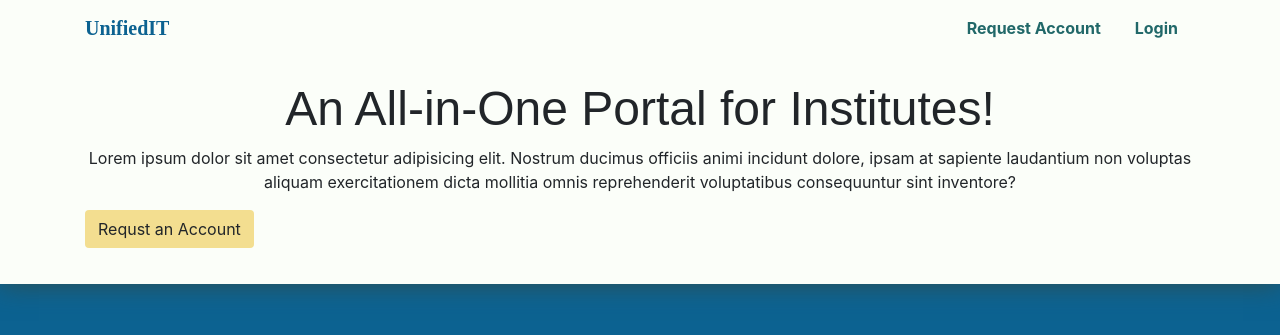
After one commit to alegend4u/UnifiedIT, a Django app: template UnifiedIT/templates/get_account.html in a window 1280 px wide. The commit adds this page. Shown: the top 335 px of the page. Run offline with Django 3.2, Linux system fonts and the light colour scheme; the template is opened without the code that fills it, so the values that code supplies are empty; some libraries are stand-ins or nearby versions; some web fonts are replaced.

Commit message:
[Update] Using Django Forms

```diff
--- a/UnifiedIT/UnifiedIT/settings.py
+++ b/UnifiedIT/UnifiedIT/settings.py
@@ -111,7 +111,7 @@ AUTH_PASSWORD_VALIDATORS = [
 
 LANGUAGE_CODE = 'en-us'
 
-TIME_ZONE = 'UTC+0530'
+TIME_ZONE = 'Asia/Kolkata'
 
 USE_I18N = True
 
--- a/UnifiedIT/UnifiedIT/urls.py
+++ b/UnifiedIT/UnifiedIT/urls.py
@@ -20,7 +20,7 @@ from Auth import views
 
 urlpatterns = [
     url(r'^$', views.index, name="index"),
-    url(r'^getAccount', views.getAccount, name="getAccount"),
-    url(r'^login', views.login, name='login'),
+    url(r'^get_account/', views.get_account, name="get_account"),
+    url(r'^login/', views.user_login, name='user_login'),
     path('admin/', admin.site.urls),
 ]
--- a/UnifiedIT/auth/urls.py
+++ b/UnifiedIT/auth/urls.py
@@ -1,6 +1,7 @@
 from django.conf.urls import url, include
 from . import views
 
+app_name = 'Auth'
 
 urlpatterns = [
     # url(r'^', views.login, name='login'),
--- a/UnifiedIT/static/css/main.css
+++ b/UnifiedIT/static/css/main.css
@@ -61,8 +61,11 @@ nav li {
 
 .nav-button:hover {
     text-decoration: none;
-    color: #216869;
-    border-radius: 5px;
+    text-shadow: 0 0 1px darkslategray;
+}
+
+.banner {
+    text-align: center;
 }
 
 .landing-page {
--- a/UnifiedIT/templates/base.html
+++ b/UnifiedIT/templates/base.html
@@ -31,10 +31,8 @@
         <div class="container">
             <a href="/" class="navbar-brand">UnifiedIT</a>
             <ul class="nav navbar-nav navbar-right">
-                <li><a href="/getAccount" class="nav-button"><span class="glyphicon glyphicon-user"></span>Request
-                        Account</a></li>
-                <li><a href="/login" class="nav-button"><span class="glyphicon glyphicon-log-in"></span>Login</a>
-                </li>
+                <li><a href="{% url 'get_account' %}" class="nav-button">Request Account</a></li>
+                <li><a href="{% url 'user_login' %}" class="nav-button">Login</a></li>
             </ul>
             <button class="navbar-toggler" type="button" data-toggle="collapse" data-target="#navbarSupportedContent"
                 aria-controls="navbarSupportedContent" aria-expanded="false" aria-label="Toggle navigation">
--- /dev/null
+++ b/UnifiedIT/templates/get_account.html
@@ -0,0 +1,30 @@
+{% extends 'base.html' %}
+{% block title %}
+    Request an Account
+{% endblock %}
+
+{% block content %}
+
+        <div class="container">
+            <div class="banner">
+                <h1>An All-in-One Portal for Institutes!</h1>
+                <p>Lorem ipsum dolor sit amet consectetur adipisicing elit. Nostrum ducimus officiis animi incidunt
+                    dolore,
+                    ipsam at sapiente laudantium non voluptas aliquam exercitationem dicta mollitia omnis reprehenderit
+                    voluptatibus consequuntur sint inventore?</p>
+            </div>
+
+            <form method="post" class="account_request_form">
+                {% for item in user_form %}
+                <div class="form-group">
+                    {{ item }}
+                </div>
+                {% endfor %}
+                <div class="form-group">
+                    <input type="submit" class="btn" value="Requst an Account">
+                </div>
+                {% csrf_token %}
+            </form>
+        </div>
+
+{% endblock %}
```
Also changed, not shown: UnifiedIT/auth/forms.py (added, +19 -0 lines), UnifiedIT/auth/views.py (+17 -3 lines), UnifiedIT/templates/getAccount.html (deleted, +0 -38 lines).
